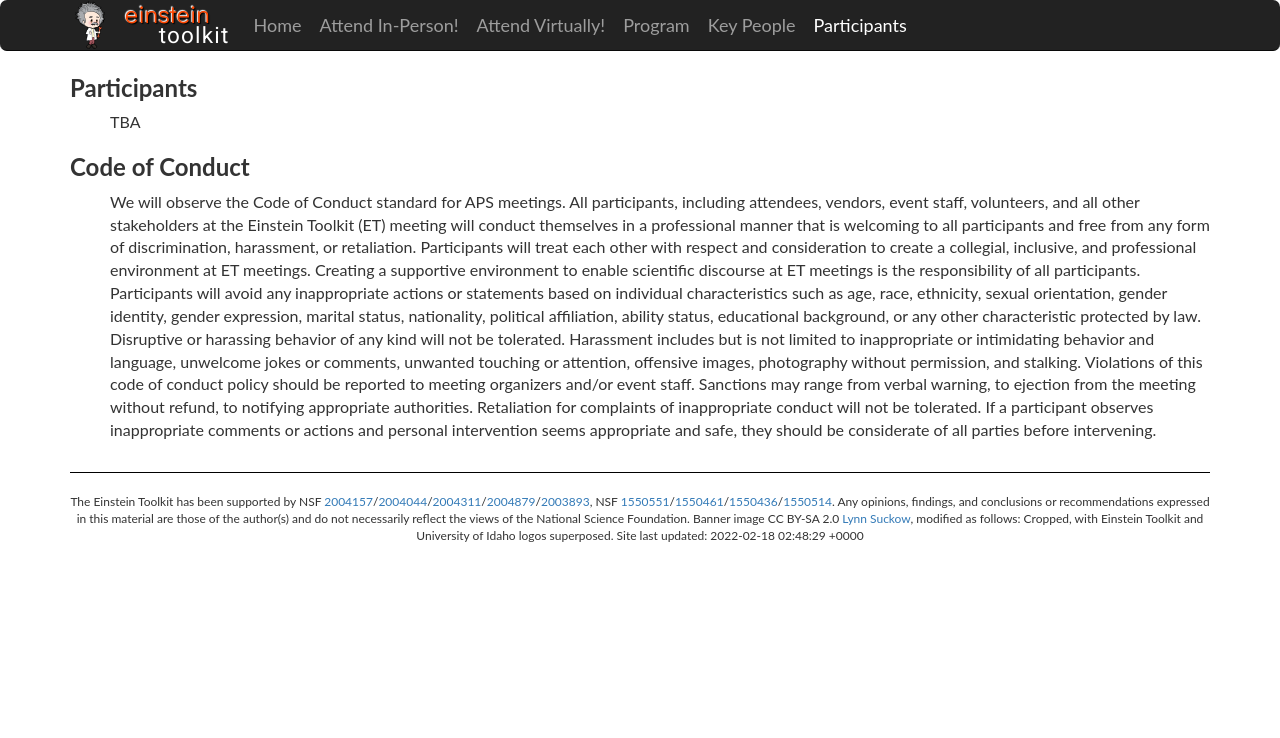
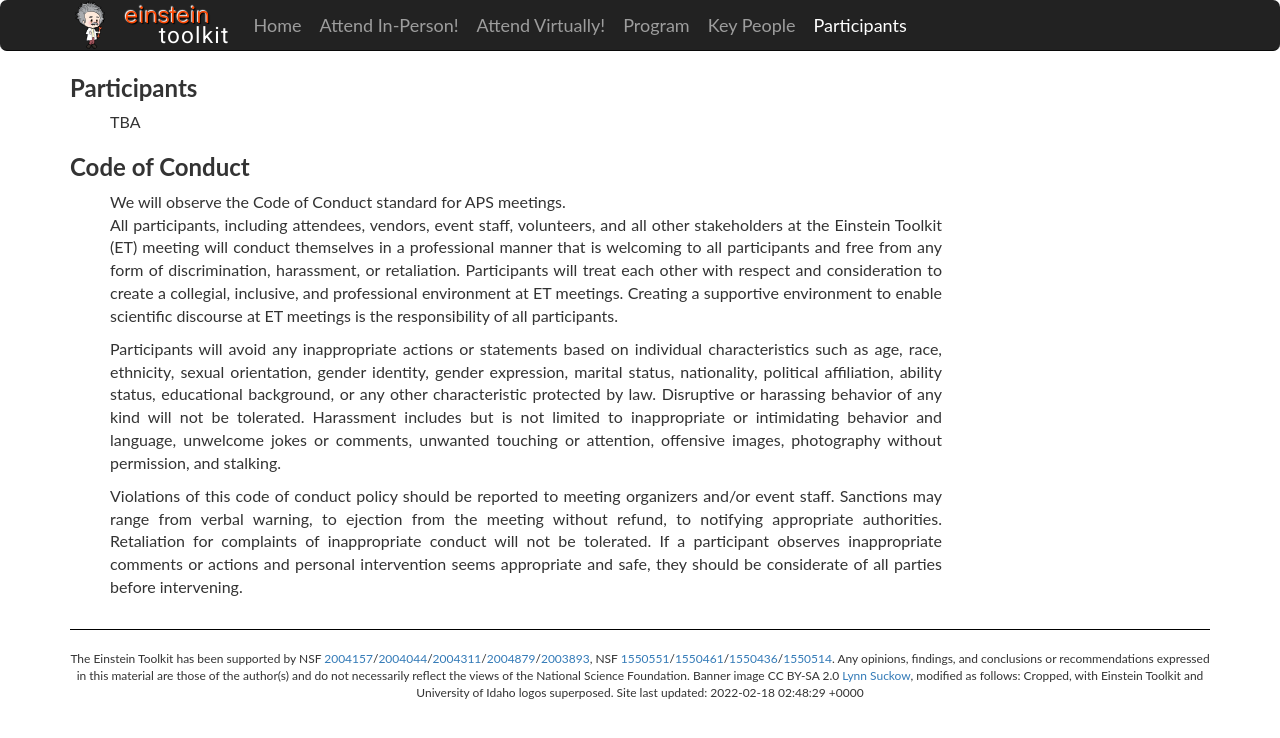
Before and after one commit to EinsteinToolkit/et2022uidaho, a Jekyll site: the page built from participants.html, in a window 1280 px wide. Shown: the top 738 px of the page. Built offline with Jekyll 4.4.1, drawn with Linux system fonts in a browser that asks for light colours.

Commit message:
participants.html: added CoC paragraphs

```diff
--- a/participants.html
+++ b/participants.html
@@ -104,8 +104,11 @@ function randomizeParticipantPhotos(id) {
         <h1>Code of Conduct</h1>
         <div id="codeofconduct">
           <ul>
+
             We will observe the Code of Conduct standard for APS meetings.
+            <br>
 
+            <p style="text-align: justify;">
               All participants, including attendees, vendors, event staff, volunteers,
               and all other stakeholders at the Einstein Toolkit (ET) meeting will
               conduct themselves in a professional manner that is welcoming to all
@@ -115,7 +118,9 @@ function randomizeParticipantPhotos(id) {
               environment at ET meetings. Creating a supportive environment to enable
               scientific discourse at ET meetings is the responsibility of all
               participants.
+            </p>
 
+            <p style="text-align: justify;">
               Participants will avoid any inappropriate actions or statements based on
               individual characteristics such as age, race, ethnicity, sexual
               orientation, gender identity, gender expression, marital status,
@@ -126,7 +131,9 @@ function randomizeParticipantPhotos(id) {
               and language, unwelcome jokes or comments, unwanted touching or
               attention, offensive images, photography without permission, and
               stalking.
+            </p>
 
+            <p style="text-align: justify;">
               Violations of this code of conduct policy should be reported to meeting
               organizers and/or event staff. Sanctions may range from verbal warning,
               to ejection from the meeting without refund, to notifying appropriate
@@ -134,6 +141,7 @@ function randomizeParticipantPhotos(id) {
               not be tolerated. If a participant observes inappropriate comments or
               actions and personal intervention seems appropriate and safe, they
               should be considerate of all parties before intervening.
+            </p>
           </ul>
         </div>
       </div>
```
Lines whose indentation alone changed are shown as unchanged.
